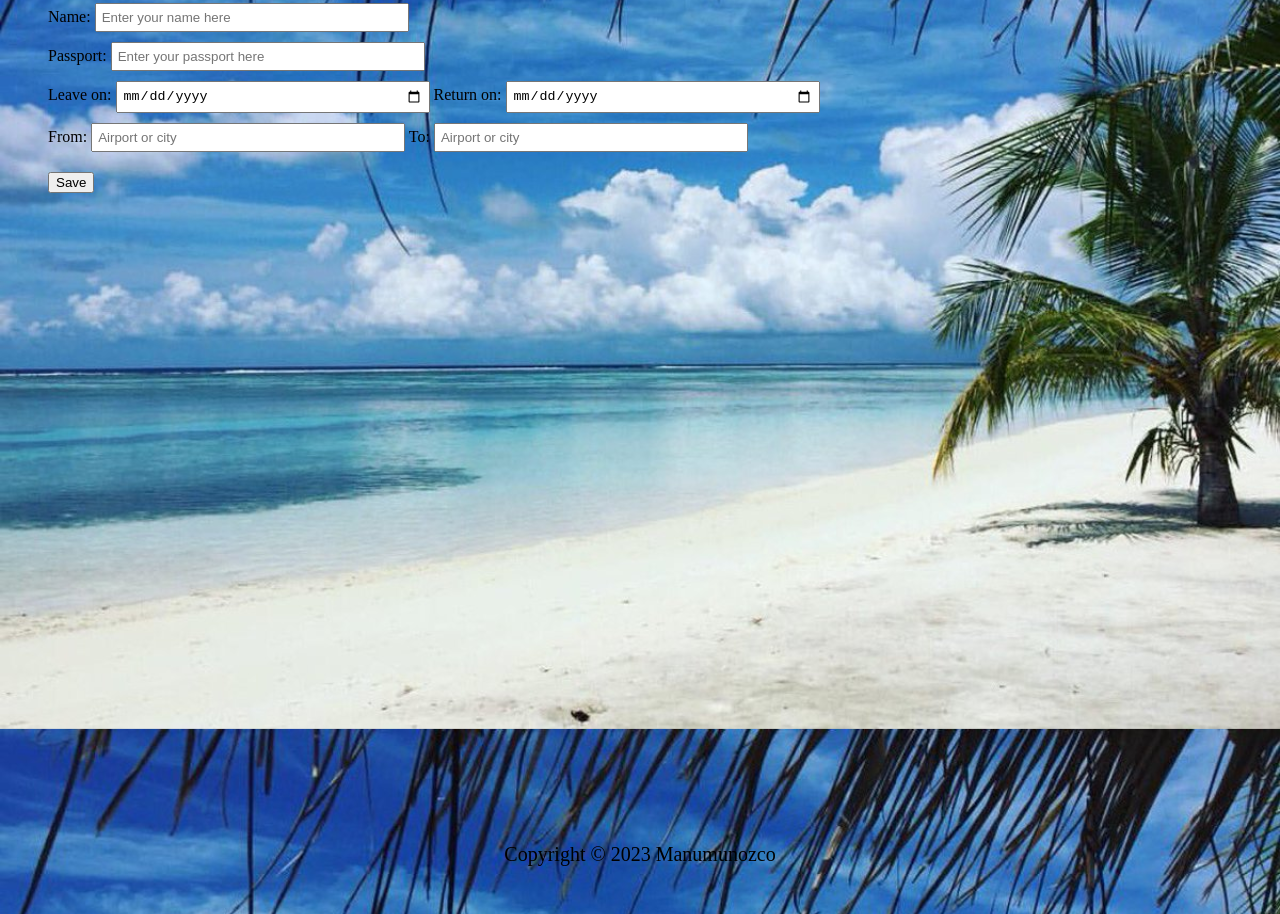
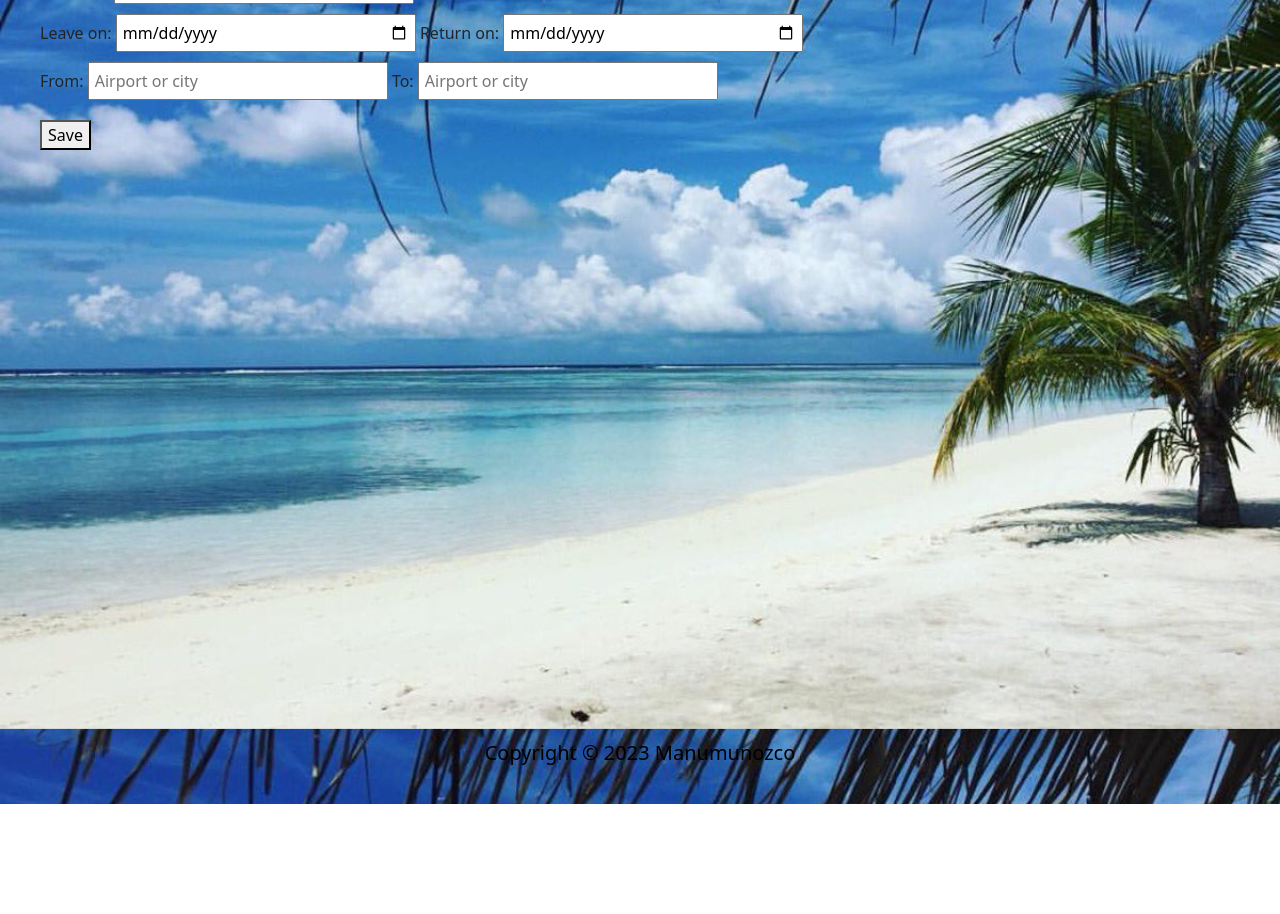
Before and after one commit to Manumunozco/AIR-UDD, a plain HTML site: page Index.html in a window 1280 px wide. Shown: the part 214-1128 px from the top of the page. After the commit the page ends 1018 px from the top, so only its background shows below. Drawn offline with nearby package versions, Linux system fonts and the light colour scheme.

Commit message:
add-boostrap

```diff
--- a/Index.html
+++ b/Index.html
@@ -6,6 +6,7 @@
     <meta http-equiv="X-UA-Compatible" content="IE=edge">
     <meta name="viewport" content="width=device-width, initial-scale=1.0">
     <title>PROJECT2-CRUD&LOCALSTORAGE</title>
+    <link href="https://cdn.jsdelivr.net/npm/bootstrap@5.3.0/dist/css/bootstrap.min.css" rel="stylesheet" integrity="sha384-9ndCyUaIbzAi2FUVXJi0CjmCapSmO7SnpJef0486qhLnuZ2cdeRhO02iuK6FUUVM" crossorigin="anonymous">
     <link rel="stylesheet" href="Assets/Css/Style.css">
     <link rel="preconnect" href="https://fonts.googleapis.com">
     <link rel="preconnect" href="https://fonts.gstatic.com" crossorigin>
@@ -85,6 +86,7 @@
         </div>
     </footer>
     <script src="Index.js"></script>
+    <script src="https://cdn.jsdelivr.net/npm/bootstrap@5.3.0/dist/js/bootstrap.bundle.min.js" integrity="sha384-geWF76RCwLtnZ8qwWowPQNguL3RmwHVBC9FhGdlKrxdiJJigb/j/68SIy3Te4Bkz" crossorigin="anonymous"></script>
 </body>
 
 </html>
```
